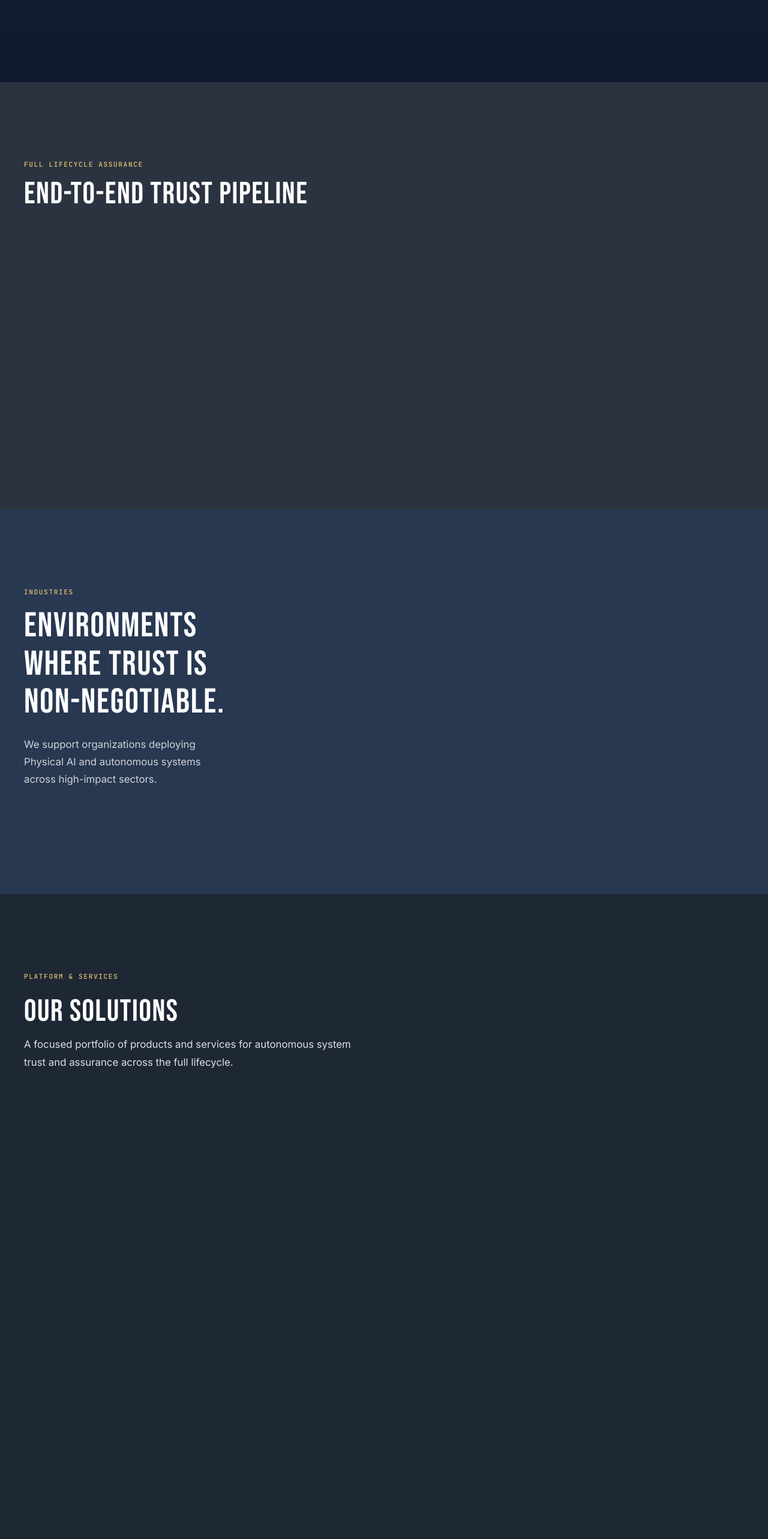
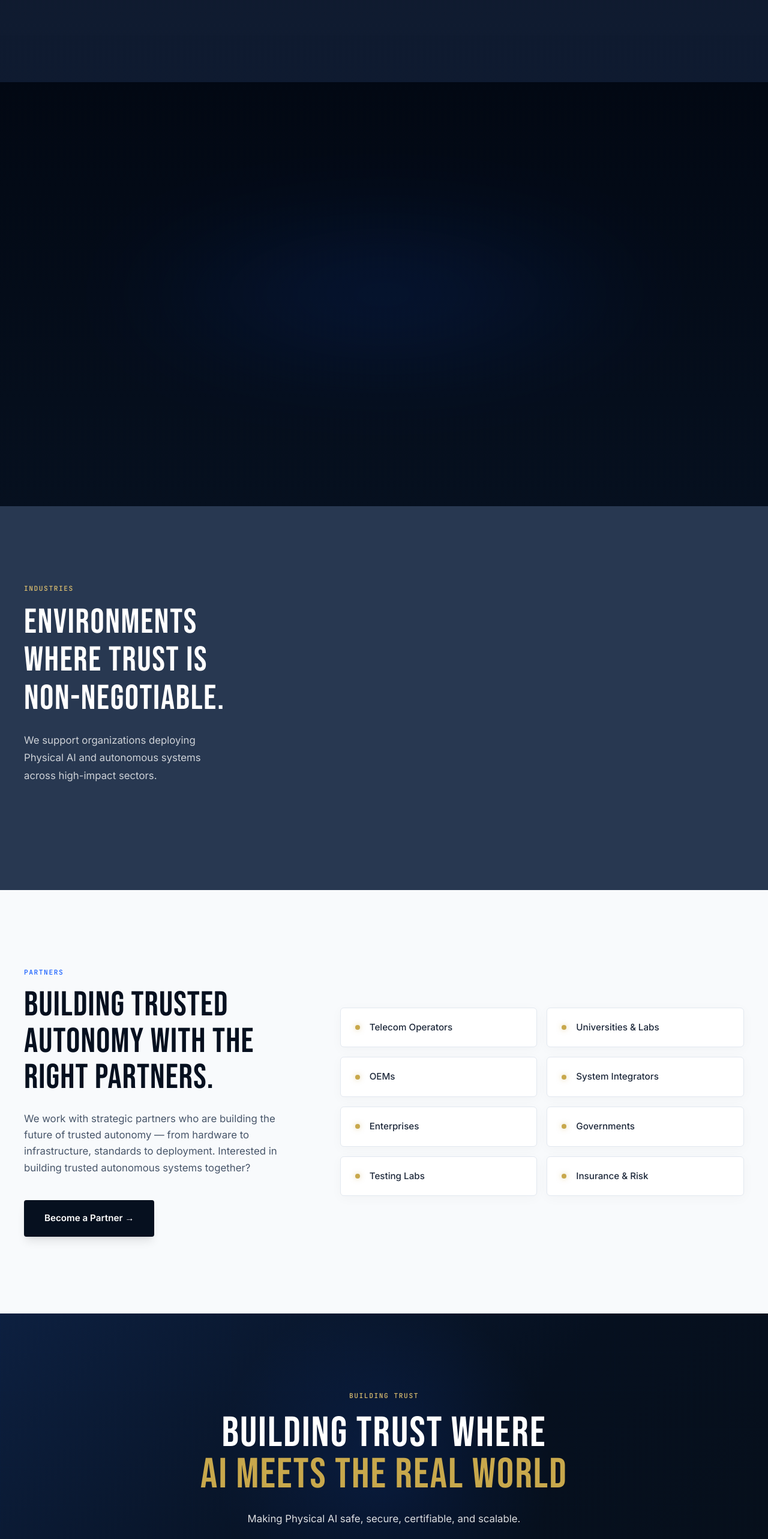
Before and after one commit to Sakthi-ctrl/Autonomy-Trust-Labs, a Next.js app: page / in a window 1280 px wide. Shown: the part 2640-5206 px from the top of the page at 60% size. Built offline with nearby package versions, Linux system fonts and the light colour scheme.

Commit message:
Update UI design for Partners, Footer, and Solutions sections with corporate look

```diff
--- a/src/app/components/FinalSection.tsx
+++ b/src/app/components/FinalSection.tsx
@@ -13,7 +13,6 @@ const CONTACT_TYPES = [
 ];
 
 const FOOTER_LINKS = {
-  Platform: ['ATL CertEdge™','ATL TrustCloud™','ATL RiskScore™','ATL Digital Registry™','ATL LabOS™','ATL OTA Shield™'],
   Company:  ['About ATL','Solutions','Industries','Partners','Contact'],
   'Focus Areas': ['Physical AI Readiness','Autonomous Assurance','Runtime Monitoring','Risk Intelligence','OTA & Lifecycle','Lab Enablement'],
 };
@@ -36,64 +35,61 @@ export default function FinalSection() {
     <>
       {/* ── Partners & About ──────────────────────────── */}
       <section id="partners" className="relative z-10 py-32 px-10"
-        style={{ background: 'rgba(255,255,255,0.97)' }}>
-        <div className="max-w-[1220px] mx-auto">
-          <span className="eyebrow mb-3">Partners</span>
-          <h2 className="section-title mb-14 tracking-[0.03em]" style={{ maxWidth: 520, fontSize: 'clamp(2rem,4vw,3.2rem)' }}>
+        style={{ background: '#F8FAFC' }}>
+        <div className="max-w-[1220px] mx-auto grid grid-cols-1 lg:grid-cols-12 gap-16 items-center">
+
+          {/* Left: Copy & CTA */}
+          <div className="lg:col-span-5">
+            <span className="eyebrow mb-4 block tracking-[0.2em] font-semibold" style={{ color: '#1860FF' }}>PARTNERS</span>
+            <h2 className="font-display leading-[1.05] mb-6 tracking-[0.02em]"
+                style={{ color: '#06101F', fontSize: 'clamp(2.5rem,4.5vw,3.6rem)' }}>
               Building trusted autonomy with the right partners.
             </h2>
-          <div className="grid grid-cols-1 md:grid-cols-2 gap-20">
-            <div>
-              <p className="section-lead mb-8">
-                We work with strategic partners who are building the future of trusted autonomy — from hardware to infrastructure, standards to deployment.
+            <p className="text-[1.05rem] leading-relaxed mb-10" style={{ color: '#475569' }}>
+              We work with strategic partners who are building the future of trusted autonomy — from hardware to infrastructure, standards to deployment. Interested in building trusted autonomous systems together?
             </p>
-              <h3 className="font-display text-text-dark text-[1.1rem] mb-4 tracking-[0.03em]">Partner Types</h3>
-              <div className="grid grid-cols-2 gap-2 mb-10">
+            <button onClick={() => scrollTo('#contact')}
+              className="inline-flex items-center gap-2 px-8 py-4 rounded-sm font-semibold text-[0.95rem] transition-all duration-300 cursor-pointer shadow-lg hover:shadow-xl"
+              style={{ background: '#06101F', color: '#fff', border: '2px solid #06101F' }}
+              onMouseEnter={e => {
+                e.currentTarget.style.background = '#1860FF';
+                e.currentTarget.style.borderColor = '#1860FF';
+                e.currentTarget.style.transform = 'translateY(-2px)';
+              }}
+              onMouseLeave={e => {
+                e.currentTarget.style.background = '#06101F';
+                e.currentTarget.style.borderColor = '#06101F';
+                e.currentTarget.style.transform = 'translateY(0)';
+              }}
+            >
+              Become a Partner →
+            </button>
+          </div>
+
+          {/* Right: Partner Types Grid */}
+          <div className="lg:col-span-7">
+            <div className="grid grid-cols-1 sm:grid-cols-2 gap-4">
               {['Telecom Operators','Universities & Labs','OEMs','System Integrators','Enterprises','Governments','Testing Labs','Insurance & Risk'].map(p => (
-                  <div key={p} className="flex items-center gap-2.5 px-3.5 py-2.5 rounded-sm text-[0.875rem] text-text-body"
-                    style={{ background: '#F6F8FD', border: '1px solid #D3DEED' }}>
-                    <span className="w-1.5 h-1.5 rounded-full bg-gold flex-shrink-0" />
+                <div key={p} className="flex items-center gap-4 px-6 py-5 rounded-md text-[0.95rem] font-medium cursor-default transition-all duration-300"
+                  style={{ color: '#1E293B', background: '#ffffff', border: '1px solid #E2E8F0', boxShadow: '0 4px 20px rgba(0,0,0,0.03)' }}
+                  onMouseEnter={e => {
+                    e.currentTarget.style.borderColor = '#1860FF';
+                    e.currentTarget.style.boxShadow = '0 10px 30px rgba(24,96,255,0.08)';
+                    e.currentTarget.style.transform = 'translateY(-2px)';
+                  }}
+                  onMouseLeave={e => {
+                    e.currentTarget.style.borderColor = '#E2E8F0';
+                    e.currentTarget.style.boxShadow = '0 4px 20px rgba(0,0,0,0.03)';
+                    e.currentTarget.style.transform = 'translateY(0)';
+                  }}
+                >
+                  <div className="w-2 h-2 rounded-full flex-shrink-0" style={{ background: '#C8A84C', boxShadow: '0 0 8px rgba(200,168,76,0.5)' }} />
                   {p}
                 </div>
               ))}
             </div>
-              <div className="p-8 rounded-sm" style={{ background: '#06101F' }}>
-                <p className="text-[1rem] mb-5" style={{ color: 'rgba(255,255,255,0.86)', lineHeight: 1.7 }}>
-                  Interested in building trusted autonomous systems together? Contact us to explore partnership opportunities.
-                </p>
-                <button onClick={() => scrollTo('#contact')}
-                  className="inline-flex items-center gap-1.5 px-6 py-3 rounded-sm font-semibold text-[0.9rem] transition-all duration-200 cursor-pointer"
-                  style={{ background: 'transparent', color: '#DFC170', border: '2px solid rgba(200,168,76,0.4)' }}
-                  onMouseEnter={e => Object.assign(e.currentTarget.style, { background: 'rgba(200,168,76,0.1)', borderColor: '#C8A84C' })}
-                  onMouseLeave={e => Object.assign(e.currentTarget.style, { background: 'transparent', borderColor: 'rgba(200,168,76,0.4)' })}
-                >
-                  Become a Partner →
-                </button>
           </div>
-            </div>
-            <div>
-              <h3 className="font-display text-text-dark text-[1.1rem] mb-5 tracking-[0.03em]">Partnership Opportunities</h3>
-              <div className="flex flex-col">
-                {[
-                  'Physical AI trust labs',
-                  'Connected autonomy assurance programs',
-                  'Device and deployment validation',
-                  'Partner lab enablement',
-                  'Joint pilot programs',
-                  'Research and workforce collaboration',
-                  'Trusted registry participation',
-                ].map((opp, i) => (
-                  <div key={opp} className="flex items-start gap-4 py-4 border-b border-border-light text-[0.9rem] text-text-body"
-                    style={{ borderTop: i === 0 ? '1px solid #D3DEED' : undefined }}>
-                    <span className="font-mono text-[0.62rem] tracking-[0.05em] text-text-muted pt-0.5 flex-shrink-0">
-                      {String(i + 1).padStart(2, '0')}
-                    </span>
-                    {opp}
-                  </div>
-                ))}
-              </div>
-            </div>
-          </div>
+
         </div>
       </section>
 
@@ -243,7 +239,7 @@ export default function FinalSection() {
       <footer className="relative z-10 px-10 pt-16 pb-8"
         style={{ background: '#06101F', borderTop: '1px solid #182E50' }}>
         <div className="max-w-[1220px] mx-auto">
-          <div className="grid grid-cols-1 md:grid-cols-[2fr_1fr_1fr_1fr] gap-14 mb-12">
+          <div className="grid grid-cols-1 md:grid-cols-[2fr_1fr_1fr] gap-14 mb-12">
             {/* Brand */}
             <div>
               <div className="mb-6">
--- a/src/app/components/ScrollSections.tsx
+++ b/src/app/components/ScrollSections.tsx
@@ -175,7 +175,8 @@ export function Section3TrustLayer() {
 
       gsap.fromTo('.flowing-line-path',
         { strokeDashoffset: 120, opacity: 0 },
-        { strokeDashoffset: 0, opacity: 1, duration: 2, ease: 'power2.out',
+        {
+          strokeDashoffset: 0, opacity: 1, duration: 2, ease: 'power2.out',
           scrollTrigger: { trigger: ref.current, start: 'top 55%', toggleActions: 'play none none reverse' }
         }
       );
@@ -204,13 +205,13 @@ export function Section3TrustLayer() {
 
       {/* Subtle Corporate Background Glow */}
       <div className="trust-bg-glow absolute top-1/2 left-1/2 -translate-x-1/2 -translate-y-1/2 w-[800px] h-[800px] rounded-full pointer-events-none"
-           style={{ background: 'radial-gradient(circle, rgba(24,96,255,0.06) 0%, transparent 60%)', filter: 'blur(60px)' }} />
+        style={{ background: 'radial-gradient(circle, rgba(24,96,255,0.06) 0%, transparent 60%)', filter: 'blur(60px)' }} />
 
       <div className="max-w-[1220px] mx-auto relative z-10">
         <div className="text-center mb-24">
           <span className="eyebrow eyebrow-light mb-4 block text-blue tracking-[0.2em] font-semibold">Trust Architecture</span>
           <h2 className="section-title section-title-light tracking-[0.02em] font-light" style={{ fontSize: 'clamp(2rem,4vw,3.2rem)' }}>
-            Everything Connected <br/><span className="text-white font-medium">Through Trust</span>
+            Everything Connected <br /><span className="text-white font-medium">Through Trust</span>
           </h2>
         </div>
 
@@ -421,88 +422,6 @@ export function Section3TrustLayer() {
   );
 }
 
-/* ── Section 4: Lifecycle Timeline ──────────────────── */
-const LIFECYCLE_STEPS = [
-  { label: 'Design', desc: 'System architecture and trust requirements definition.' },
-  { label: 'Validate', desc: 'Structured testing and behavioral assurance.' },
-  { label: 'Certify', desc: 'Pre-compliance support and certification readiness.' },
-  { label: 'Deploy', desc: 'Trusted deployment into real-world environments.' },
-  { label: 'Monitor', desc: 'Runtime compliance and performance tracking.' },
-  { label: 'Update', desc: 'Governed OTA and AI model update validation.' },
-  { label: 'Renew', desc: 'Lifecycle renewal and re-certification cycles.' },
-  { label: 'Scale', desc: 'Trusted scaling across fleets and geographies.' },
-];
-
-export function Section4Lifecycle() {
-  const ref = useRef<HTMLDivElement>(null);
-
-  useEffect(() => {
-    const ctx = gsap.context(() => {
-      const steps = gsap.utils.toArray<HTMLElement>('.lc-step');
-      steps.forEach((el, i) => {
-        gsap.fromTo(el,
-          { opacity: 0, y: 30 },
-          {
-            opacity: 1, y: 0, duration: 0.6, ease: 'power3.out',
-            scrollTrigger: {
-              trigger: ref.current,
-              start: `top ${70 - i * 4}%`,
-              toggleActions: 'play none none reverse',
-            },
-            delay: i * 0.1,
-          }
-        );
-      });
-    }, ref);
-    return () => ctx.revert();
-  }, []);
-
-  return (
-    <section ref={ref} className="relative z-10 py-32 px-10"
-      style={{ background: 'rgba(6,16,31,0.85)' }}>
-      <div className="max-w-[1220px] mx-auto">
-        <div className="mb-12">
-          <span className="eyebrow eyebrow-light mb-3">Full Lifecycle Assurance</span>
-          <h2 className="section-title section-title-light mb-4 tracking-[0.03em]" style={{ fontSize: 'clamp(2rem,4vw,3.2rem)' }}>
-            End-to-End Trust Pipeline
-          </h2>
-        </div>
-
-        <div className="grid grid-cols-2 md:grid-cols-4 gap-1">
-          {LIFECYCLE_STEPS.map((step, i) => (
-            <div key={step.label} className="lc-step p-6 flex flex-col gap-3"
-              style={{
-                opacity: 0,
-                background: 'rgba(255,255,255,0.03)',
-                border: '1px solid rgba(255,255,255,0.07)',
-              }}>
-              <div className="flex items-center gap-3">
-                <div className="w-2 h-2 rounded-full flex-shrink-0"
-                  style={{
-                    background: i < 3 ? '#C8A84C' : '#1860FF',
-                    boxShadow: i < 3 ? '0 0 8px rgba(200,168,76,0.5)' : '0 0 8px rgba(24,96,255,0.5)',
-                  }} />
-                <span className="font-mono text-[0.6rem] tracking-[0.1em] uppercase text-text-on-dark-muted">
-                  {String(i + 1).padStart(2, '0')}
-                </span>
-              </div>
-              <div className="font-display text-white text-xl tracking-[0.03em]">{step.label}</div>
-              <p className="text-[0.8rem] leading-relaxed" style={{ color: 'rgba(255,255,255,0.45)' }}>
-                {step.desc}
-              </p>
-              {i < LIFECYCLE_STEPS.length - 1 && (
-                <div className="hidden md:block absolute right-0 top-1/2 -translate-y-1/2 text-border-dark text-xs">
-                  →
-                </div>
-              )}
-            </div>
-          ))}
-        </div>
-      </div>
-    </section>
-  );
-}
-
 /* ── Section 5: Industries Grid ──────────────────────── */
 const INDUSTRIES = [
   { label: 'Manufacturing', icon: '🏭' },
--- a/src/app/components/SolutionsSection.tsx
+++ b/src/app/components/SolutionsSection.tsx
@@ -6,66 +6,45 @@ import { ScrollTrigger } from 'gsap/ScrollTrigger';
 
 gsap.registerPlugin(ScrollTrigger);
 
-const PRODUCTS = [
-  {
-    sku: 'ATL CertEdge™',
-    name: 'CertEdge',
-    icon: '◈',
-    accent: '#1860FF',
-    desc: 'On-device and edge-based pre-compliance support for autonomous systems operating in field environments.',
-    tags: ['Compliance', 'Edge', 'Certification'],
-  },
-  {
-    sku: 'ATL TrustCloud™',
-    name: 'TrustCloud',
-    icon: '☁',
-    accent: '#C8A84C',
-    desc: 'Cloud-based assurance, evidence collection, monitoring, and lifecycle compliance platform for deployed systems.',
-    tags: ['Cloud', 'Monitoring', 'Compliance'],
-  },
-  {
-    sku: 'ATL RiskScore™',
-    name: 'RiskScore',
-    icon: '△',
-    accent: '#1860FF',
-    desc: 'AI-powered risk scoring for devices, deployments, and operating environments across high-stakes sectors.',
-    tags: ['AI Risk', 'Scoring', 'Analytics'],
-  },
-  {
-    sku: 'ATL Digital Registry™',
-    name: 'Digital Registry',
-    icon: '◉',
-    accent: '#C8A84C',
-    desc: 'Trusted registry for certified devices, sites, labs, and assurance status across the ATL ecosystem.',
-    tags: ['Registry', 'Certification', 'Trust'],
-  },
-  {
-    sku: 'ATL LabOS™',
-    name: 'LabOS',
-    icon: '⬡',
-    accent: '#1860FF',
-    desc: 'Operating framework for partner labs and Physical AI testing environments — from universities to enterprise.',
-    tags: ['Lab Ops', 'Testing', 'Framework'],
-  },
-  {
-    sku: 'ATL OTA Shield™',
-    name: 'OTA Shield',
-    icon: '⟳',
-    accent: '#C8A84C',
-    desc: 'Lifecycle assurance for firmware, software, and AI model updates across autonomous system deployments.',
-    tags: ['OTA', 'Lifecycle', 'Security'],
-  },
-];
+const LIFECYCLE = ['Design', 'Validate', 'Certify', 'Deploy', 'Monitor', 'Renew', 'Scale'];
 
 export default function SolutionsSection() {
   const ref = useRef<HTMLDivElement>(null);
 
   useEffect(() => {
     const ctx = gsap.context(() => {
-      gsap.fromTo('.sol-card',
+      // Header Animation
+      gsap.fromTo('.sol-header',
         { opacity: 0, y: 30 },
         {
-          opacity: 1, y: 0, duration: 0.7, ease: 'power3.out', stagger: 0.1,
+          opacity: 1, y: 0, duration: 0.8, ease: 'power3.out',
+          scrollTrigger: { trigger: ref.current, start: 'top 70%', toggleActions: 'play none none reverse' }
+        }
+      );
+
+      // Pipeline Container Animation
+      gsap.fromTo('.pipeline-container',
+        { opacity: 0, scale: 0.98 },
+        {
+          opacity: 1, scale: 1, duration: 0.8, ease: 'power3.out', delay: 0.2,
+          scrollTrigger: { trigger: ref.current, start: 'top 65%', toggleActions: 'play none none reverse' }
+        }
+      );
+
+      // Pipeline Nodes Animation
+      gsap.fromTo('.pipeline-node',
+        { opacity: 0, y: 20 },
+        {
+          opacity: 1, y: 0, duration: 0.6, ease: 'back.out(1.5)', stagger: 0.1, delay: 0.4,
+          scrollTrigger: { trigger: ref.current, start: 'top 65%', toggleActions: 'play none none reverse' }
+        }
+      );
+
+      // Pipeline Connecting Lines Animation
+      gsap.fromTo('.pipeline-line-fill',
+        { scaleX: 0 },
+        {
+          scaleX: 1, duration: 1, ease: 'power2.inOut', stagger: 0.1, delay: 0.6, transformOrigin: 'left center',
           scrollTrigger: { trigger: ref.current, start: 'top 65%', toggleActions: 'play none none reverse' }
         }
       );
@@ -74,98 +53,66 @@ export default function SolutionsSection() {
   }, []);
 
   return (
-    <section ref={ref} id="solutions" className="relative z-10 py-32 px-10"
-      style={{ background: 'rgba(6,16,31,0.9)' }}>
-      <div className="max-w-[1220px] mx-auto">
+    <section ref={ref} id="solutions" className="relative z-10 py-32 px-10 overflow-hidden"
+      style={{ background: 'linear-gradient(180deg, #020813 0%, #06101F 100%)' }}>
+
+      {/* Subtle Background Glow */}
+      <div className="absolute top-1/2 left-1/2 -translate-x-1/2 -translate-y-1/2 w-full max-w-[1000px] h-[300px] opacity-15 pointer-events-none"
+        style={{ background: 'radial-gradient(ellipse at center, #1860FF 0%, transparent 70%)', filter: 'blur(80px)' }} />
+
+      <div className="max-w-[1220px] mx-auto relative z-10">
 
         {/* Header */}
-        <div className="mb-14">
-          <span className="eyebrow eyebrow-light mb-3">Platform &amp; Services</span>
+        <div className="mb-20 sol-header">
+          <span className="eyebrow eyebrow-light mb-4 block tracking-[0.2em] font-semibold" style={{ color: '#1860FF' }}>
+            PLATFORM &amp; SERVICES
+          </span>
           <div className="flex items-end justify-between flex-wrap gap-6">
-            <div>
-              <h2 className="section-title section-title-light tracking-[0.03em]" style={{ fontSize: 'clamp(2rem,4vw,3.2rem)' }}>
+            <div className="max-w-[700px]">
+              <h2 className="font-display tracking-[0.02em] text-white leading-[1.05] mb-5 uppercase" style={{ fontSize: 'clamp(2.5rem,5vw,3.5rem)' }}>
                 Our Solutions
               </h2>
-              <p className="section-lead section-lead-light mt-3 text-[0.95rem]">
-                A focused portfolio of products and services for autonomous system trust and assurance across the full lifecycle.
+              <p className="text-[1.1rem] leading-relaxed" style={{ color: 'rgba(255,255,255,0.7)' }}>
+                We combine software, testing methodology, risk intelligence, and lifecycle assurance to help autonomous systems move from pilot to trusted deployment.
               </p>
             </div>
           </div>
         </div>
 
-        {/* Glassmorphism product cards */}
-        <div className="grid grid-cols-1 md:grid-cols-2 lg:grid-cols-3 gap-5">
-          {PRODUCTS.map(p => (
-            <div
-              key={p.sku}
-              className="sol-card group relative overflow-hidden rounded-sm p-8 flex flex-col gap-4 cursor-default transition-all duration-300"
-              style={{
-                opacity: 0,
-                background: 'rgba(255,255,255,0.04)',
-                border: '1px solid rgba(255,255,255,0.08)',
-                backdropFilter: 'blur(12px)',
-              }}
-              onMouseEnter={e => {
-                e.currentTarget.style.background = 'rgba(255,255,255,0.07)';
-                e.currentTarget.style.borderColor = `${p.accent}44`;
-                e.currentTarget.style.boxShadow = `0 8px 40px ${p.accent}22, inset 0 0 40px rgba(255,255,255,0.02)`;
-                e.currentTarget.style.transform = 'translateY(-3px)';
-              }}
-              onMouseLeave={e => {
-                e.currentTarget.style.background = 'rgba(255,255,255,0.04)';
-                e.currentTarget.style.borderColor = 'rgba(255,255,255,0.08)';
-                e.currentTarget.style.boxShadow = 'none';
-                e.currentTarget.style.transform = 'translateY(0)';
-              }}
-            >
-              {/* Top accent bar */}
-              <div
-                className="absolute top-0 left-0 right-0 h-0.5 opacity-0 group-hover:opacity-100 transition-opacity duration-300"
-                style={{ background: `linear-gradient(90deg, ${p.accent}, transparent)` }}
-              />
+        {/* Corporate Lifecycle Pipeline */}
+        <div className="pipeline-container relative border rounded-xl p-10 md:p-14 backdrop-blur-md shadow-2xl"
+          style={{ background: 'rgba(10,22,42,0.6)', borderColor: '#182E50' }}>
 
-              {/* Icon */}
-              <div
-                className="w-11 h-11 rounded-sm flex items-center justify-center text-xl font-bold flex-shrink-0"
-                style={{ background: `${p.accent}1A`, color: p.accent, border: `1px solid ${p.accent}33` }}
-              >
-                {p.icon}
+          <div className="relative flex justify-between items-start w-full px-4 overflow-x-auto pb-4 scrollbar-none">
+
+            {/* Background Track Line */}
+            <div className="absolute left-[4%] right-[4%] h-[2px] bg-[#182E50] top-[15px] -z-10 min-w-[600px]" />
+
+            {LIFECYCLE.map((step, i) => (
+              <div key={step} className="pipeline-node flex-1 flex flex-col items-center relative z-10 min-w-[100px]">
+
+                {/* Connecting Line Fill (GSAP Animated) */}
+                {i < LIFECYCLE.length - 1 && (
+                  <div className="absolute left-[50%] w-full h-[2px] top-[15px] -z-10 pipeline-line-fill"
+                    style={{ background: i < 2 ? '#C8A84C' : i === 2 ? 'linear-gradient(90deg, #C8A84C, #1860FF)' : '#1860FF' }} />
+                )}
+
+                {/* Node Dot */}
+                <div className={`w-8 h-8 rounded-full flex items-center justify-center mb-5 shadow-lg ${i < 3 ? 'bg-[#141A1F] border border-[#C8A84C]' : 'bg-[#0A162A] border border-[#1860FF]'}`}>
+                  <div className={`w-2.5 h-2.5 rounded-full ${i < 3 ? 'bg-[#C8A84C]' : 'bg-[#1860FF]'}`}
+                    style={{ boxShadow: i < 3 ? '0 0 12px rgba(200,168,76,0.6)' : '0 0 12px rgba(24,96,255,0.6)' }} />
+                </div>
+
+                {/* Node Text */}
+                <span className={`font-mono text-[0.7rem] tracking-[0.1em] uppercase text-center transition-colors duration-300 ${i < 3 ? 'text-[#C8A84C]' : 'text-white/70'}`}>
+                  {step}
+                </span>
               </div>
+            ))}
 
-              {/* SKU */}
-              <span className="font-mono text-[0.65rem] tracking-[0.1em]" style={{ color: p.accent }}>
-                {p.sku}
-              </span>
+          </div>
+        </div>
 
-              {/* Name */}
-              <h3 className="font-display text-white text-[1.4rem] leading-tight -mt-2 tracking-[0.03em]">
-                {p.name}
-              </h3>
-
-              {/* Description */}
-              <p className="text-[0.875rem] leading-relaxed flex-1" style={{ color: 'rgba(255,255,255,0.55)' }}>
-                {p.desc}
-              </p>
-
-              {/* Tags */}
-              <div className="flex flex-wrap gap-1.5 mt-2">
-                {p.tags.map(t => (
-                  <span
-                    key={t}
-                    className="px-2.5 py-0.5 rounded-sm font-mono text-[0.58rem] tracking-[0.08em] uppercase"
-                    style={{
-                      background: `${p.accent}15`,
-                      border: `1px solid ${p.accent}30`,
-                      color: `${p.accent}CC`,
-                    }}
-                  >
-                    {t}
-                  </span>
-                ))}
-              </div>
-            </div>
-          ))}
-        </div>
       </div>
     </section>
   );
--- a/src/app/page.tsx
+++ b/src/app/page.tsx
@@ -9,7 +9,6 @@ import HeroSection from './components/HeroSection';
 import {
   Section1Reveal,
   Section3TrustLayer,
-  Section4Lifecycle,
   Section5Industries,
 } from './components/ScrollSections';
 import SolutionsSection from './components/SolutionsSection';
@@ -141,9 +140,8 @@ export default function HomePage() {
         {/* Scroll storytelling — each section has its own solid/semi bg */}
         <Section1Reveal />
         <Section3TrustLayer />
-        <Section4Lifecycle />
+        <SolutionsSection />
         <Section5Industries />
-        <SolutionsSection />
 
         {/* Light corporate sections + footer */}
         <FinalSection />
```
Lines whose indentation alone changed are shown as unchanged.
